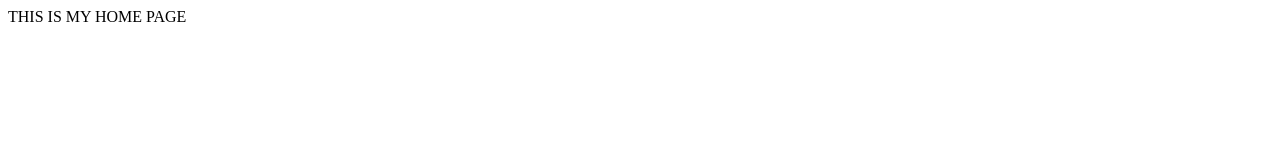
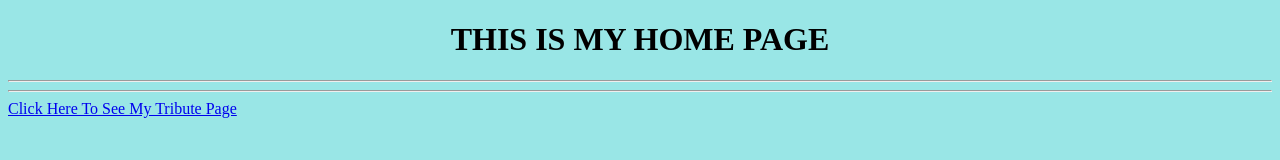
Before and after one commit to anuradhawavge04/icp-8-assignment-12, a plain HTML site: page index.html in a window 1280 px wide. Drawn offline with Linux system fonts and the light colour scheme.

Commit message:
hyperlink is added

```diff
--- a/index.html
+++ b/index.html
@@ -4,10 +4,18 @@
 <head>
 
     <title>HomePage</title>
+    <link rel="stylesheet" href="style.css">
+    <style>
+        h1{
+            text-align: center;
+        }
+    </style>
 </head>
 
 <body>
-    <h>THIS IS MY HOME PAGE</h>
+    <h1>THIS IS MY HOME PAGE</h1>
+    <hr><hr>
+    <a href="tributepage.html" target="_blank"> Click Here To See My Tribute Page</href>
 </body>
 
 </html>
```
